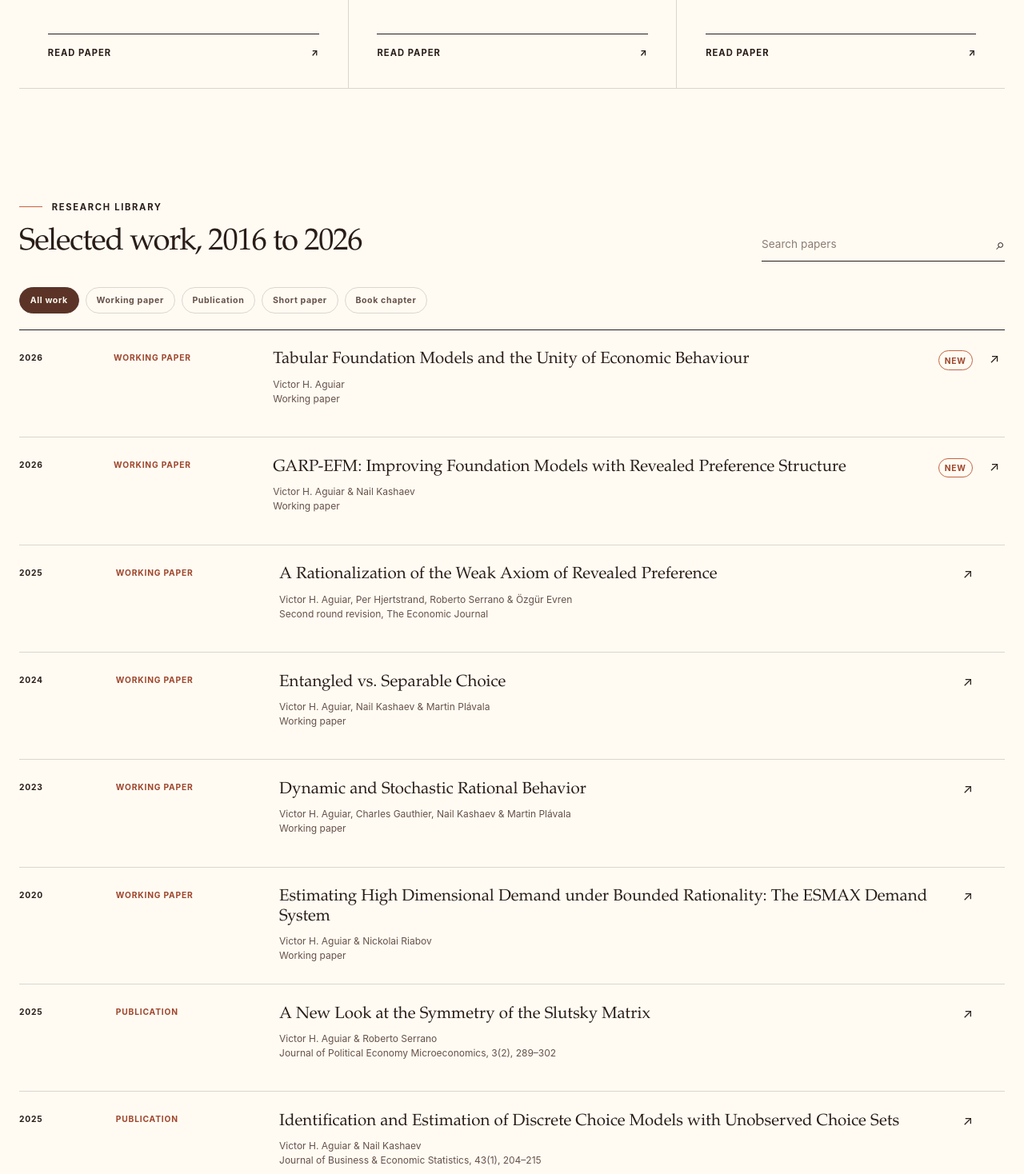
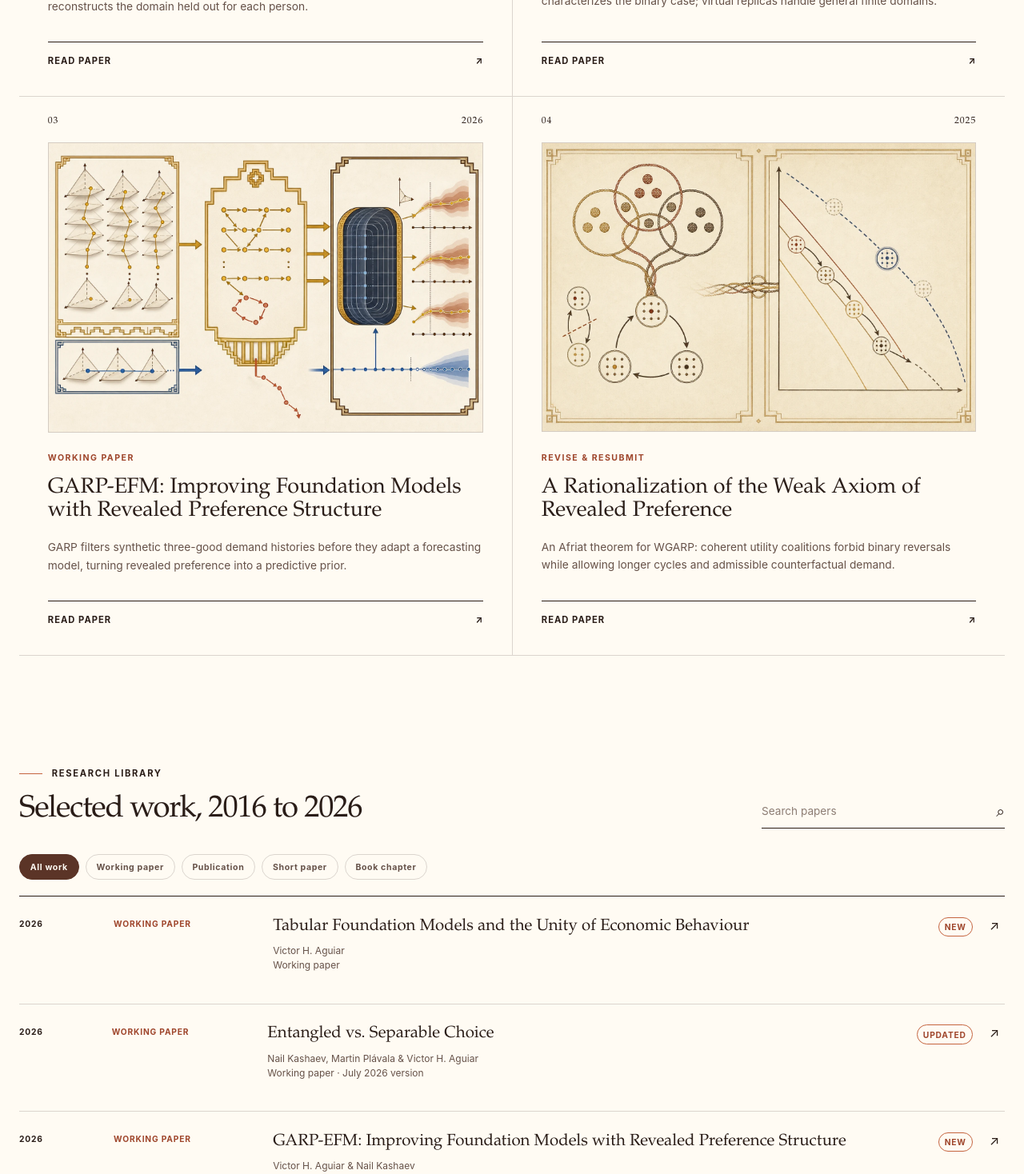
Before and after one commit to vaguiarl/vaguiarl.github.io, a React (Vite) app: page / in a window 1280 px wide. Shown: the part 1960-3428 px from the top of the page at 80% size. Built offline with nearby package versions, Linux system fonts and the light colour scheme.

Commit message:
Update Entangled preprint (#1)
Refresh the current paper, illustration, CV, and structured metadata.

```diff
--- a/index.html
+++ b/index.html
@@ -87,6 +87,40 @@
               "https://www.linkedin.com/in/victor-aguiar-ph-d-698b792a",
               "https://www.sfu.ca/economics/about/faculty/current/victor-aguiar.html"
             ]
+          },
+          {
+            "@type": "ScholarlyArticle",
+            "@id": "https://www.researchgate.net/publication/378938384_Entangled_vs_Separable_Choice#article",
+            "url": "https://www.researchgate.net/publication/378938384_Entangled_vs_Separable_Choice",
+            "name": "Entangled vs. Separable Choice",
+            "dateCreated": "2024-03",
+            "dateModified": "2026-07",
+            "author": [
+              {
+                "@type": "Person",
+                "name": "Nail Kashaev"
+              },
+              {
+                "@type": "Person",
+                "name": "Martin Plávala"
+              },
+              {
+                "@id": "https://vaguiarl.github.io/#person"
+              }
+            ],
+            "abstract": "A judge observes the joint probabilistic choice rule of two decision makers and asks whether it can be generated by separate local responses. The paper gives finite, nonparametric tests of separability using CHSH inequalities in the binary case and virtual-replica restrictions in general finite domains, detecting coordinated patterns that can pass standard no-signaling checks.",
+            "keywords": [
+              "separable choice",
+              "entangled choice",
+              "stochastic choice",
+              "social independence",
+              "no-signaling",
+              "Bell inequalities",
+              "revealed preference",
+              "collusion",
+              "agentic AI"
+            ],
+            "isAccessibleForFree": true
           }
         ]
       }
--- a/src/App.tsx
+++ b/src/App.tsx
@@ -28,6 +28,16 @@ const featuredResearch = [
   {
     number: "02",
     year: "2026",
+    status: "Working paper · July 2026",
+    title: "Entangled vs. Separable Choice",
+    copy: "Finite, nonparametric tests distinguish genuinely separate local choice from coordinated joint patterns that can hide behind identical marginals. CHSH characterizes the binary case; virtual replicas handle general finite domains.",
+    illustration: "./illustrations/paper_entangled_v1.webp",
+    illustrationAlt: "Two mirrored local choice rooms share a latent source while four balanced joint-outcome tiles reveal one crossed CHSH pattern that separates hidden coordination from ordinary correlation",
+    href: "https://www.researchgate.net/publication/378938384_Entangled_vs_Separable_Choice",
+  },
+  {
+    number: "03",
+    year: "2026",
     status: "Working paper",
     title: "GARP-EFM: Improving Foundation Models with Revealed Preference Structure",
     copy: "GARP filters synthetic three-good demand histories before they adapt a forecasting model, turning revealed preference into a predictive prior.",
@@ -36,7 +46,7 @@ const featuredResearch = [
     href: "https://arxiv.org/abs/2603.23993",
   },
   {
-    number: "03",
+    number: "04",
     year: "2025",
     status: "Revise & resubmit",
     title: "A Rationalization of the Weak Axiom of Revealed Preference",
@@ -60,6 +70,15 @@ const research: ResearchItem[] = [
   {
     year: "2026",
     kind: "working",
+    title: "Entangled vs. Separable Choice",
+    authors: "Nail Kashaev, Martin Plávala & Victor H. Aguiar",
+    venue: "Working paper · July 2026 version",
+    href: "https://www.researchgate.net/publication/378938384_Entangled_vs_Separable_Choice",
+    note: "Updated",
+  },
+  {
+    year: "2026",
+    kind: "working",
     title: "GARP-EFM: Improving Foundation Models with Revealed Preference Structure",
     authors: "Victor H. Aguiar & Nail Kashaev",
     venue: "Working paper",
@@ -73,14 +92,6 @@ const research: ResearchItem[] = [
     authors: "Victor H. Aguiar, Per Hjertstrand, Roberto Serrano & Özgür Evren",
     venue: "Second round revision, The Economic Journal",
     href: "https://www.researchgate.net/publication/333547091_A_Rationalization_of_the_Weak_Axiom_of_Revealed_Preference",
-  },
-  {
-    year: "2024",
-    kind: "working",
-    title: "Entangled vs. Separable Choice",
-    authors: "Victor H. Aguiar, Nail Kashaev & Martin Plávala",
-    venue: "Working paper",
-    href: "https://arxiv.org/abs/2403.09045",
   },
   {
     year: "2023",
--- a/src/styles.css
+++ b/src/styles.css
@@ -644,7 +644,7 @@ nav {
 
 .featured-grid {
   display: grid;
-  grid-template-columns: repeat(3, 1fr);
+  grid-template-columns: repeat(2, 1fr);
   border-top: 1px solid var(--line);
   border-bottom: 1px solid var(--line);
 }
@@ -661,6 +661,14 @@ nav {
 
 .featured-paper + .featured-paper {
   border-left: 1px solid var(--line);
+}
+
+.featured-paper:nth-child(odd) {
+  border-left: 0;
+}
+
+.featured-paper:nth-child(n + 3) {
+  border-top: 1px solid var(--line);
 }
 
 .featured-paper:hover {
```
Also changed, not shown: public/illustrations/paper_entangled_v1.webp (added), 1 other file (tests, documents, lock files or other folders).
